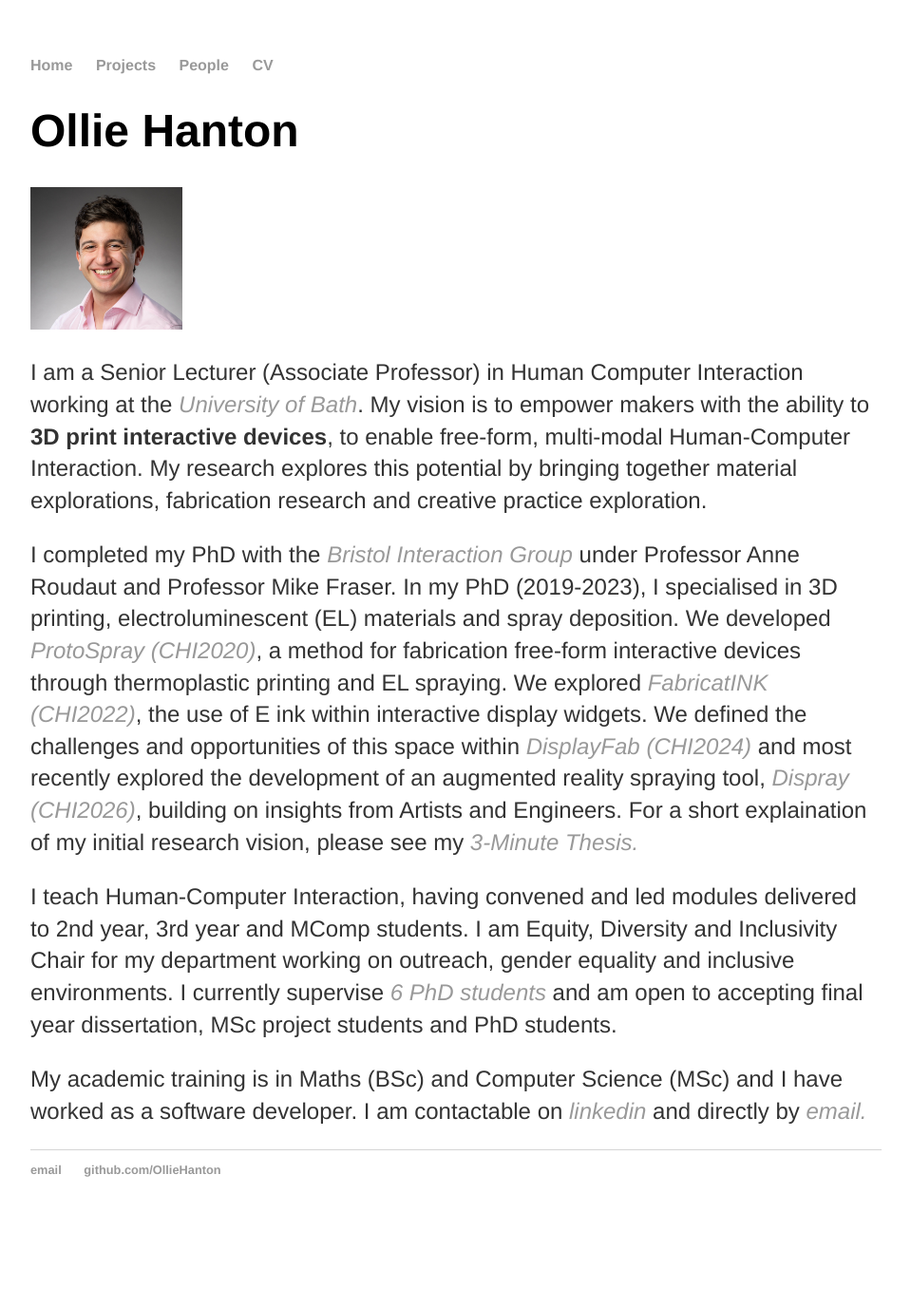
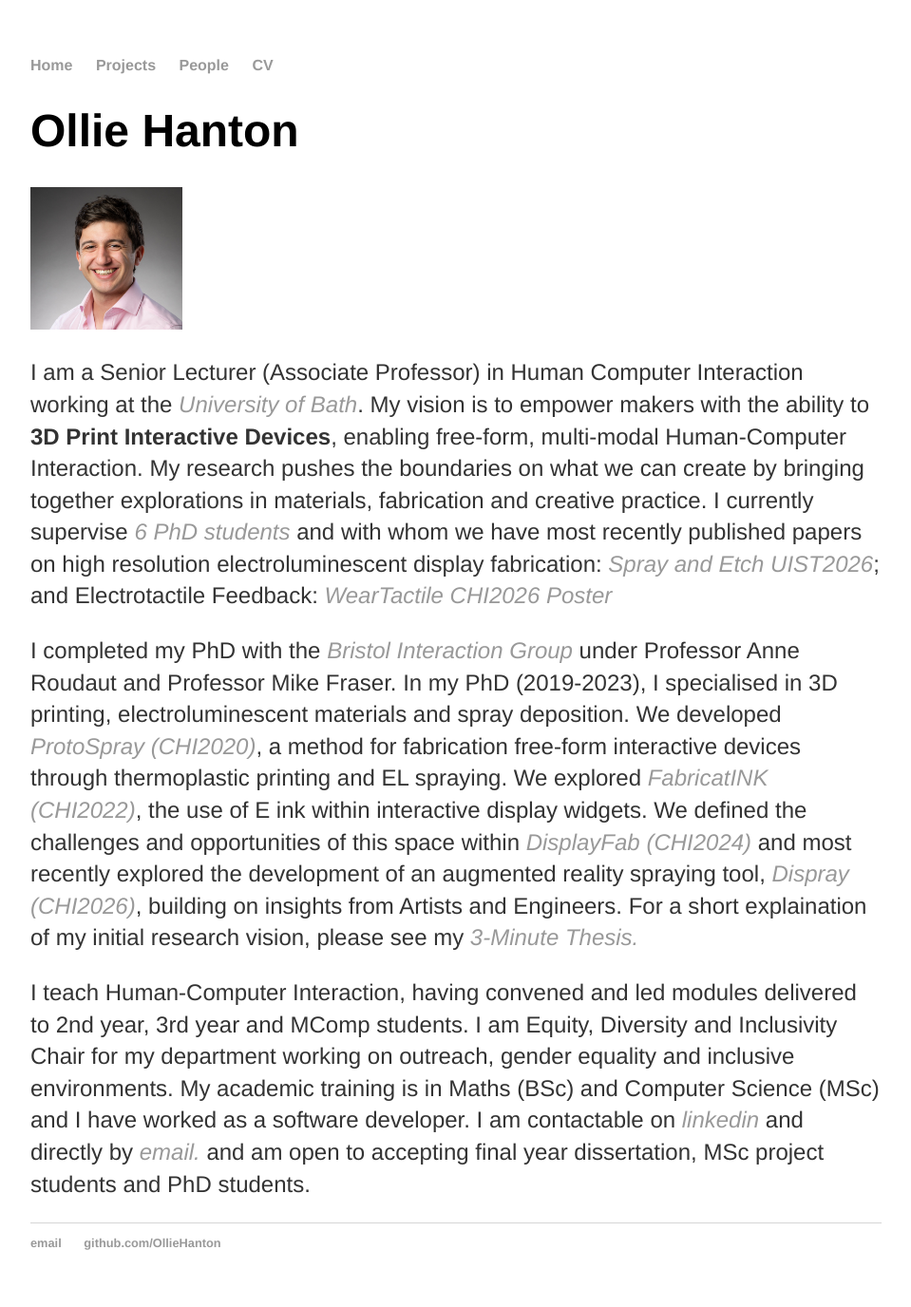
Before and after one commit to OllieHanton/olliehanton.github.io, a Jekyll site: the page built from index.html, in a window 1280 px wide. Shown: the whole page at 95% size, without its empty margins (160-1119 px from the left). Built offline with Jekyll 4.4.1, drawn with Linux system fonts in a browser that asks for light colours; before the commit the page ends 1299 px from its top, so only the background shows below that.

Commit message:
Update index.html

```diff
--- a/index.html
+++ b/index.html
@@ -5,17 +5,21 @@
 <div class="blurb">
 	<h1>Ollie Hanton</h1>
 	<img src="/asset/olliehantonnew.jpg" alt="profile picture" height="150">
-	<p> I am a Senior Lecturer (Associate Professor) in Human Computer Interaction working at the <a href="https://researchportal.bath.ac.uk/en/persons/ollie-hanton/"><em>University of Bath</em></a>. My vision is to empower makers with the ability to <b>3D print interactive devices</b>, to enable free-form, multi-modal Human-Computer Interaction. My research explores this potential by bringing together material explorations, fabrication research and creative practice exploration. </p>
+	<p> I am a Senior Lecturer (Associate Professor) in Human Computer Interaction working at the <a href="https://researchportal.bath.ac.uk/en/persons/ollie-hanton/"><em>University of Bath</em></a>. My vision is to empower
+		makers with the ability to <b>3D Print Interactive Devices</b>, enabling free-form, multi-modal Human-Computer Interaction. My research pushes the boundaries on what we can create by bringing together explorations in
+		materials, fabrication and creative practice. I currently supervise <a href=""><em>6 PhD students</em></a> and with whom we have most recently published papers on high resolution electroluminescent display fabrication:
+		<a href=""><em>Spray and Etch UIST2026</em></a>; and Electrotactile Feedback:<a href=""><em> WearTactile CHI2026 Poster</em></a></p>
 
-	<p> I completed my PhD with the <a href="http://www.biglab.co.uk/people/"><em>Bristol Interaction Group</em></a> under Professor Anne Roudaut and Professor Mike Fraser. In my PhD (2019-2023), I specialised in 3D printing, electroluminescent  (EL) materials and spray deposition. We developed <a href=""><em>ProtoSpray (CHI2020)</em></a>, a method for fabrication free-form interactive devices through thermoplastic printing and EL spraying. We explored <a href=""><em>FabricatINK (CHI2022)</em></a>,
-		the use of E ink within interactive display widgets. We defined the challenges and opportunities of this space within <a href=""><em>DisplayFab (CHI2024)</em></a> and most recently explored the development of an augmented reality spraying tool, <a href=""><em>Dispray (CHI2026)</em></a>, building on insights from Artists and Engineers. For a short explaination of my initial research vision, please see my
+	<p> I completed my PhD with the <a href="http://www.biglab.co.uk/people/"><em>Bristol Interaction Group</em></a> under Professor Anne Roudaut and Professor Mike Fraser. In my PhD (2019-2023), I specialised in 3D printing,
+		electroluminescent materials and spray deposition. We developed <a href=""><em>ProtoSpray (CHI2020)</em></a>, a method for fabrication free-form interactive devices through thermoplastic printing and EL spraying.
+		We explored <a href=""><em>FabricatINK (CHI2022)</em></a>,
+		the use of E ink within interactive display widgets. We defined the challenges and opportunities of this space within <a href=""><em>DisplayFab (CHI2024)</em></a> and most recently explored the development of an augmented
+		reality spraying tool, <a href=""><em>Dispray (CHI2026)</em></a>, building on insights from Artists and Engineers. For a short explaination of my initial research vision, please see my
 		<a href="https://www.youtube.com/watch?v=Zk6gxA97CXI&ab_channel=BristolDoctoralCollege%28BDC%29"><em>3-Minute Thesis.</em></a></p>
 
-	<p> I teach Human-Computer Interaction, having convened and led modules delivered to 2nd year, 3rd year and MComp students. I am Equity, Diversity and Inclusivity Chair for my department working on outreach, gender equality and inclusive environments.
-	I currently supervise <a href=""><em>6 PhD students</em></a> and am open to accepting final year dissertation, MSc project students and PhD students. </p>
-
-	<p> My academic training is in Maths (BSc) and Computer Science (MSc) and I have worked as a software developer. I am contactable on
+	<p> I teach Human-Computer Interaction, having convened and led modules delivered to 2nd year, 3rd year and MComp students. I am Equity, Diversity and Inclusivity Chair for my department working on outreach, gender
+		equality and inclusive environments. My academic training is in Maths (BSc) and Computer Science (MSc) and I have worked as a software developer. I am contactable on
 		<a href="https://uk.linkedin.com/in/oliver-hanton-187620a2"><em>linkedin</em></a>
-		and directly by <a href="mailto:oliverpaulhanton@gmail.com"><em>email. </em></a></p>
+		and directly by <a href="mailto:oliverpaulhanton@gmail.com"><em>email.</em></a> and am open to accepting final year dissertation, MSc project students and PhD students. </p>
 
 </div>
```
